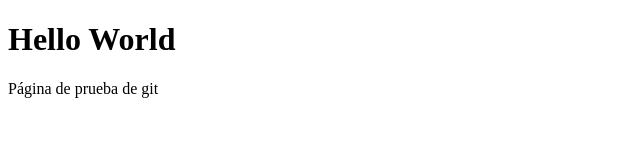
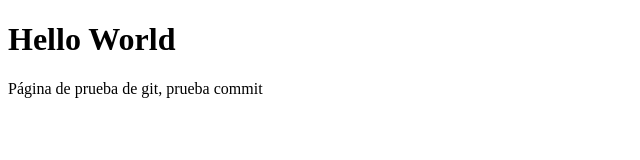
Before and after one commit to inmperfer/inmperfer.github.io, a plain HTML site: page index.html in a window 1280 px wide. Shown: the whole page, without its empty margins (0-640 px from the left). Drawn offline with Linux system fonts and the light colour scheme.

Commit message:
prueba de subida con la gui de git
prueba de subida con la gui de git

```diff
--- a/index.html
+++ b/index.html
@@ -2,6 +2,6 @@
 <html>
 <body>
 <h1>Hello World</h1>
-<p>Página de prueba de git</p>
+<p>Página de prueba de git, prueba commit</p>
 </body>
 </html>
```
